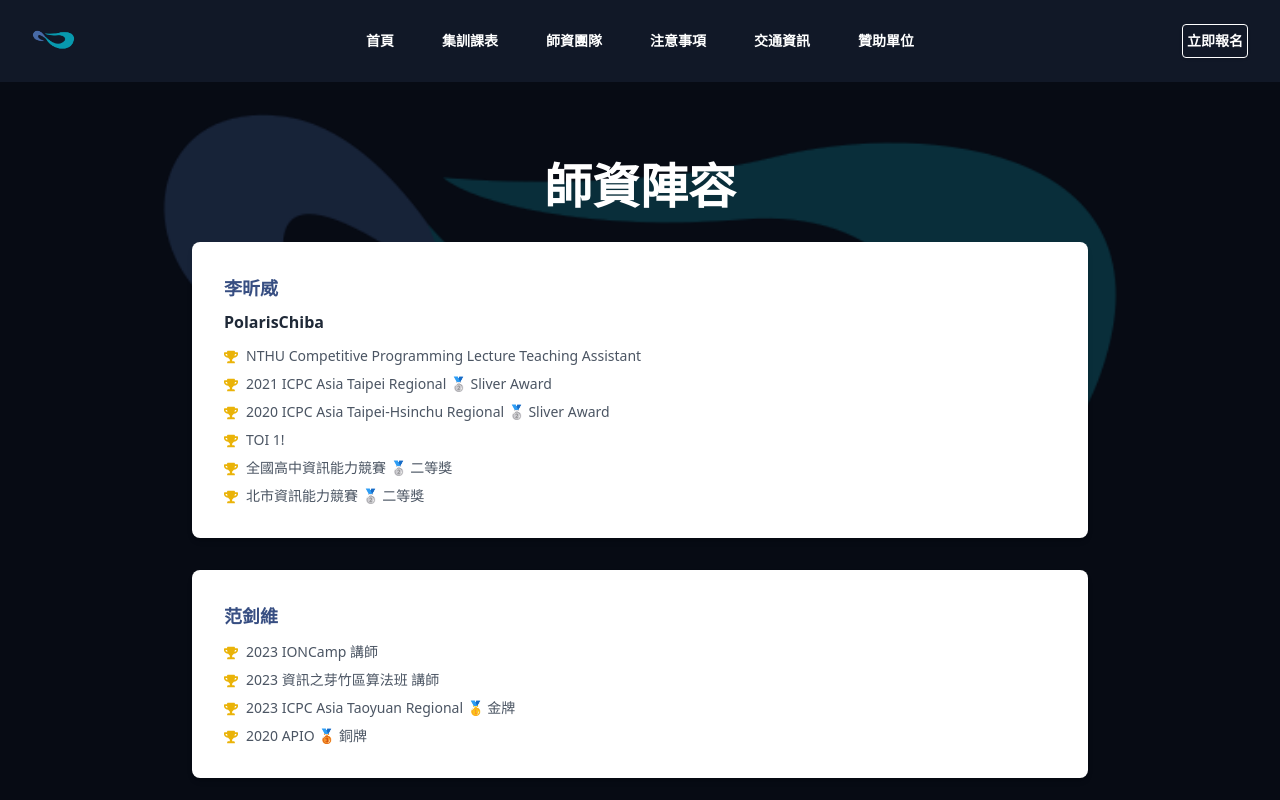
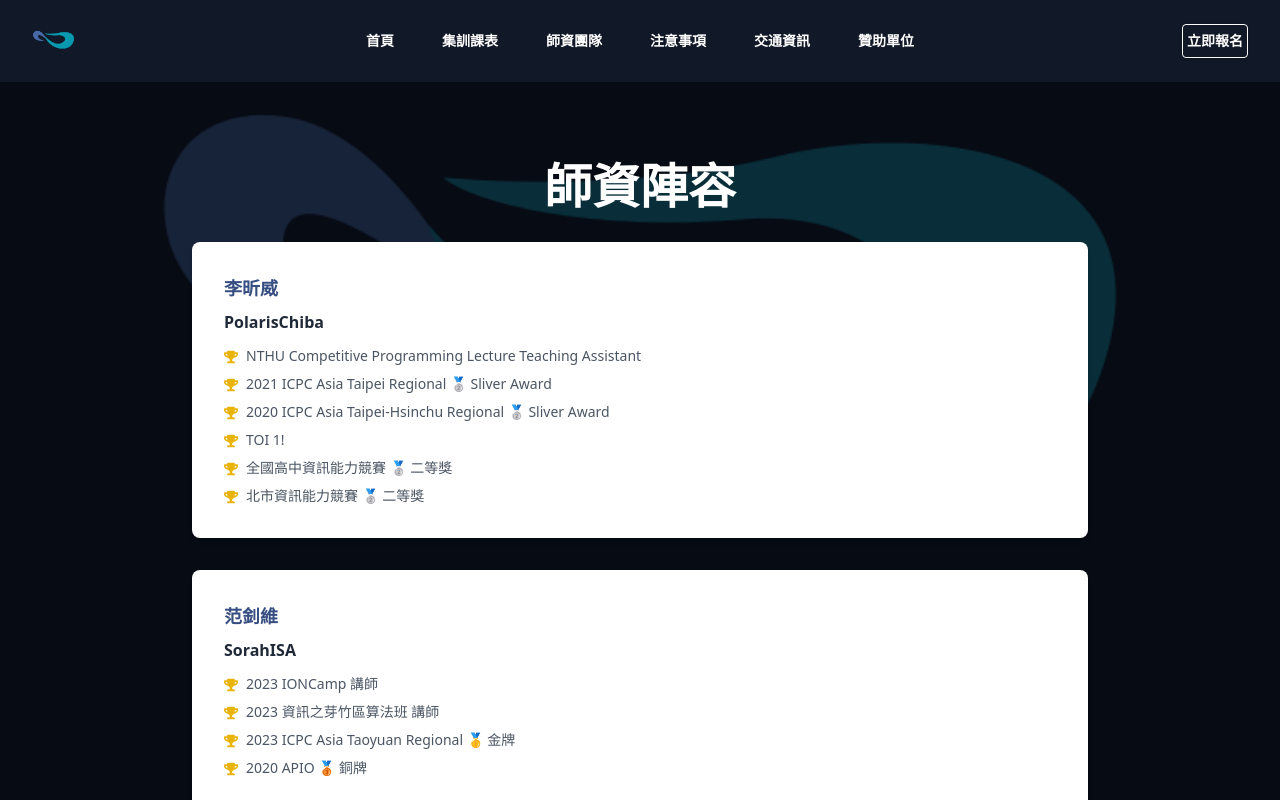
Before and after one commit to ioncamp-internal/web-ionc, a Next.js app: page /lecturers in a window 1280 px wide. Shown: the top 800 px of the page. Built offline with nearby package versions, Linux system fonts and the light colour scheme.

Commit message:
fix lecturers typo

```diff
--- a/src/pages/lecturers/index.js
+++ b/src/pages/lecturers/index.js
@@ -19,6 +19,7 @@ const lecturers = [
     },
     {
         name: "范釗維",
+        id: "SorahISA",
         experiences: [
             "2023 IONCamp 講師",
             "2023 資訊之芽竹區算法班 講師",
```
